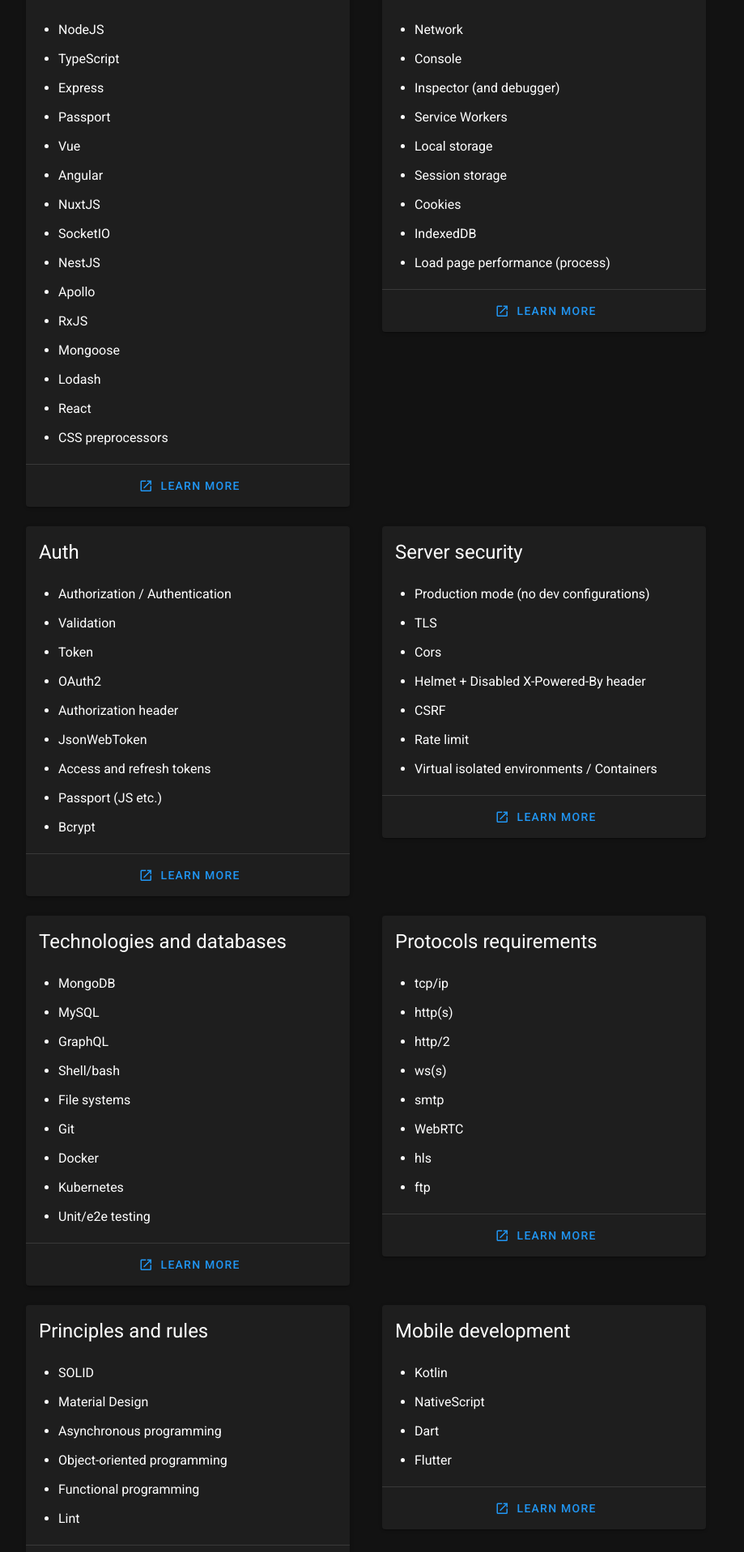
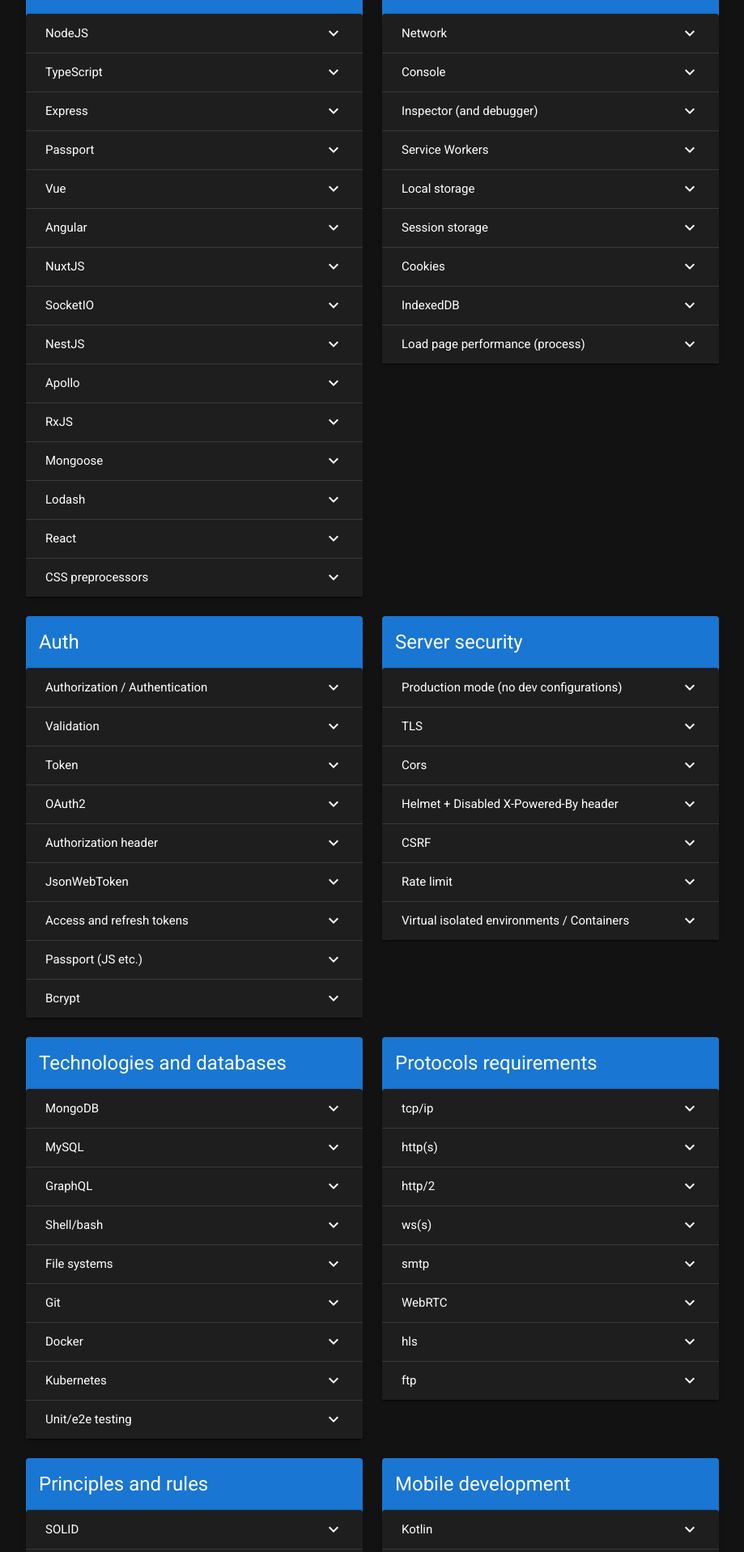
Before and after one commit to MarkYarchak/requirements, a Nuxt app: page / in a window 1280 px wide. Shown: the part 123-2040 px from the top of the page at 81% size, without its empty margins (180-1099 px from the left). Built offline with nearby package versions, Linux system fonts and the light colour scheme.

Commit message:
changed design with expension

```diff
--- a/layouts/default.vue
+++ b/layouts/default.vue
@@ -3,6 +3,10 @@
     <v-app-bar
       fixed
       app
+      elevate-on-scroll
+      tile
+      style="border-bottom: thin solid rgba(0, 0, 0, 0.12)!important;"
+      :color="appBarColor"
     >
       <v-toolbar-title>
         <strong>Developer requirements</strong>
@@ -21,16 +25,46 @@
         icon
         class="mr-5-sm"
         :large="$vuetify.breakpoint.smAndUp"
-        @click="$vuetify.theme.dark = !$vuetify.theme.dark"
+        @click="changeTheme"
       >
         <v-icon>mdi-theme-light-dark</v-icon>
       </v-btn>
     </v-app-bar>
-    <v-content>
+    <v-main>
       <nuxt />
-    </v-content>
+    </v-main>
   </v-app>
 </template>
+
+<script>
+export default {
+  data() {
+    return {
+      appBarColor: '',
+    };
+  },
+  mounted() {
+    this.switchAppBarColor();
+    document.addEventListener('scroll', this.onScrollHandler, true);
+  },
+  beforeDestroy() {
+    document.removeEventListener('scroll', this.onScrollHandler, true);
+  },
+  methods: {
+    changeTheme() {
+      this.$vuetify.theme.dark = !this.$vuetify.theme.dark;
+      this.switchAppBarColor();
+    },
+    onScrollHandler() {
+      this.switchAppBarColor();
+    },
+    switchAppBarColor() {
+      const scrolledColor = this.$vuetify.theme.dark ? '#121212' : 'white';
+      this.appBarColor = window.pageYOffset ? '' : scrolledColor;
+    },
+  },
+};
+</script>
 
 <style scoped>
   @media (min-width: 600px) {
--- a/nuxt.config.js
+++ b/nuxt.config.js
@@ -78,9 +78,15 @@
           warning: colors.amber.base,
           error: colors.deepOrange.accent4,
           success: colors.green.accent3
-        }
-      }
-    }
+        },
+      },
+      options: {
+        // themeCache: {
+        //   get: key => localStorage.getItem(key),
+        //   set: (key, value) => localStorage.setItem(key, value),
+        // },
+      },
+    },
   },
   /*
   ** Build configuration
@@ -89,7 +95,7 @@
     /*
     ** You can extend webpack config here
     */
-    extend (config, ctx) {
-    }
-  }
-}
+    extend(config, ctx) {
+    },
+  },
+};
--- a/package.json
+++ b/package.json
@@ -19,6 +19,7 @@
     "@nuxtjs/pwa": "^3.0.0-0",
     "cross-env": "^5.2.0",
     "express": "^4.16.4",
+    "markdown-it": "^11.0.0",
     "nuxt": "^2.0.0"
   },
   "devDependencies": {
@@ -26,7 +27,7 @@
     "@nuxtjs/eslint-config-typescript": "^1.0.0",
     "@nuxtjs/eslint-module": "^1.0.0",
     "@nuxtjs/stylelint-module": "^3.1.0",
-    "@nuxtjs/vuetify": "^1.0.0",
+    "@nuxtjs/vuetify": "^1.11.2",
     "babel-eslint": "^10.0.1",
     "eslint": "^6.1.0",
     "eslint-plugin-nuxt": ">=0.4.2",
--- a/pages/index.vue
+++ b/pages/index.vue
@@ -7,190 +7,390 @@
     <div
       v-for="(requirementsBlock, reqIndex) in requirementsList"
       :key="reqIndex"
-      class="pa-3 card-center-height"
+      class="pa-3"
     >
       <v-card
-        max-width="400"
         width="100%"
+        :color="cardTitleColor"
       >
-        <v-card-title class="headline">
+        <v-card-title
+          class="headline"
+          :class="{ 'white--text': $vuetify.theme.dark }"
+        >
           {{ requirementsBlock.title }}
         </v-card-title>
-        <div style="padding: 0 16px">
-          <v-list dense>
-            <ul>
-              <li
-                v-for="(req, reqI) in requirementsBlock.list"
-                :key="reqI"
-                style="min-height: 36px"
-              >
-                {{ req }}
-              </li>
-            </ul>
-          </v-list>
-        </div>
-        <v-divider />
-        <v-card-actions>
-          <div style="flex-grow: 1;"></div>
-          <v-btn
-            color="blue"
-            nuxt
-            text
-            block
-            @click="agreeWithRequirementsDialog = true"
+        <v-expansion-panels accordion>
+          <v-expansion-panel
+            v-for="(req, reqI) in requirementsBlock.list"
+            :key="reqI"
           >
-            <v-icon left>mdi-open-in-new</v-icon>
-            Learn more
-          </v-btn>
-          <div style="flex-grow: 1;"></div>
-        </v-card-actions>
+            <v-expansion-panel-header>{{ req.title }}</v-expansion-panel-header>
+            <v-expansion-panel-content>{{ descriptionRenderer(req.description) }}</v-expansion-panel-content>
+          </v-expansion-panel>
+        </v-expansion-panels>
       </v-card>
     </div>
   </v-layout>
 </template>
 
 <script>
+import MarkdownIt from 'markdown-it';
+
 export default {
   data() {
     return {
+      md: new MarkdownIt(),
       agreeWithRequirementsDialog: false,
       requirementsList: [
         {
           title: 'WEB development',
           list: [
-            'NodeJS',
-            'TypeScript',
-            'Express',
-            'Passport',
-            'Vue',
-            'Angular',
-            'NuxtJS',
-            'SocketIO',
-            'NestJS',
-            'Apollo',
-            'RxJS',
-            'Mongoose',
-            'Lodash',
-            'React',
-            'CSS preprocessors',
+            {
+              title: 'NodeJS',
+              description: '',
+            },
+            {
+              title: 'TypeScript',
+              description: '',
+            },
+            {
+              title: 'Express',
+              description: '',
+            },
+            {
+              title: 'Passport',
+              description: '',
+            },
+            {
+              title: 'Vue',
+              description: '',
+            },
+            {
+              title: 'Angular',
+              description: '',
+            },
+            {
+              title: 'NuxtJS',
+              description: '',
+            },
+            {
+              title: 'SocketIO',
+              description: '',
+            },
+            {
+              title: 'NestJS',
+              description: '',
+            },
+            {
+              title: 'Apollo',
+              description: '',
+            },
+            {
+              title: 'RxJS',
+              description: '',
+            },
+            {
+              title: 'Mongoose',
+              description: '',
+            },
+            {
+              title: 'Lodash',
+              description: '',
+            },
+            {
+              title: 'React',
+              description: '',
+            },
+            {
+              title: 'CSS preprocessors',
+              description: '',
+            },
           ],
         },
         {
           title: 'Browser and dev-tools',
           list: [
-            'Network',
-            'Console',
-            'Inspector (and debugger)',
-            'Service Workers',
-            'Local storage',
-            'Session storage',
-            'Cookies',
-            'IndexedDB',
-            'Load page performance (process)',
+            {
+              title: 'Network',
+              description: '',
+            },
+            {
+              title: 'Console',
+              description: '',
+            },
+            {
+              title: 'Inspector (and debugger)',
+              description: '',
+            },
+            {
+              title: 'Service Workers',
+              description: '',
+            },
+            {
+              title: 'Local storage',
+              description: '',
+            },
+            {
+              title: 'Session storage',
+              description: '',
+            },
+            {
+              title: 'Cookies',
+              description: '',
+            },
+            {
+              title: 'IndexedDB',
+              description: '',
+            },
+            {
+              title: 'Load page performance (process)',
+              description: '',
+            },
           ],
         },
         {
           title: 'Auth',
           list: [
-            'Authorization / Authentication',
-            'Validation',
-            'Token',
-            'OAuth2',
-            'Authorization header',
-            'JsonWebToken',
-            'Access and refresh tokens',
-            'Passport (JS etc.)',
-            'Bcrypt',
+            {
+              title: 'Authorization / Authentication',
+              description: '',
+            },
+            {
+              title: 'Validation',
+              description: '',
+            },
+            {
+              title: 'Token',
+              description: '',
+            },
+            {
+              title: 'OAuth2',
+              description: '',
+            },
+            {
+              title: 'Authorization header',
+              description: '',
+            },
+            {
+              title: 'JsonWebToken',
+              description: '',
+            },
+            {
+              title: 'Access and refresh tokens',
+              description: '',
+            },
+            {
+              title: 'Passport (JS etc.)',
+              description: '',
+            },
+            {
+              title: 'Bcrypt',
+              description: '',
+            },
           ],
         },
         {
           title: 'Server security',
           list: [
-            'Production mode (no dev configurations)',
-            'TLS',
-            'Cors',
-            'Helmet + Disabled X-Powered-By header',
-            'CSRF',
-            'Rate limit',
-            'Virtual isolated environments / Containers',
+            {
+              title: 'Production mode (no dev configurations)',
+              description: '',
+            },
+            {
+              title: 'TLS',
+              description: '',
+            },
+            {
+              title: 'Cors',
+              description: '',
+            },
+            {
+              title: 'Helmet + Disabled X-Powered-By header',
+              description: '',
+            },
+            {
+              title: 'CSRF',
+              description: '',
+            },
+            {
+              title: 'Rate limit',
+              description: '',
+            },
+            {
+              title: 'Virtual isolated environments / Containers',
+              description: '',
+            },
           ],
         },
         {
           title: 'Technologies and databases',
           list: [
-            'MongoDB',
-            'MySQL',
-            'GraphQL',
-            'Shell/bash',
-            'File systems',
-            'Git',
-            'Docker',
-            'Kubernetes',
-            'Unit/e2e testing',
+            {
+              title: 'MongoDB',
+              description: '',
+            },
+            {
+              title: 'MySQL',
+              description: '',
+            },
+            {
+              title: 'GraphQL',
+              description: '',
+            },
+            {
+              title: 'Shell/bash',
+              description: '',
+            },
+            {
+              title: 'File systems',
+              description: '',
+            },
+            {
+              title: 'Git',
+              description: '',
+            },
+            {
+              title: 'Docker',
+              description: '',
+            },
+            {
+              title: 'Kubernetes',
+              description: '',
+            },
+            {
+              title: 'Unit/e2e testing',
+              description: '',
+            },
           ],
         },
         {
           title: 'Protocols requirements',
           list: [
-            'tcp/ip',
-            'http(s)',
-            'http/2',
-            'ws(s)',
-            'smtp',
-            'WebRTC',
-            'hls',
-            'ftp',
+            {
+              title: 'tcp/ip',
+              description: '',
+            },
+            {
+              title: 'http(s)',
+              description: '',
+            },
+            {
+              title: 'http/2',
+              description: '',
+            },
+            {
+              title: 'ws(s)',
+              description: '',
+            },
+            {
+              title: 'smtp',
+              description: '',
+            },
+            {
+              title: 'WebRTC',
+              description: '',
+            },
+            {
+              title: 'hls',
+              description: '',
+            },
+            {
+              title: 'ftp',
+              description: '',
+            },
           ],
         },
         {
           title: 'Principles and rules',
           list: [
-            'SOLID',
-            'Material Design',
-            'Asynchronous programming',
-            'Object-oriented programming',
-            'Functional programming',
-            'Lint',
+            {
+              title: 'SOLID',
+              description: '',
+            },
+            {
+              title: 'Material Design',
+              description: '',
+            },
+            {
+              title: 'Asynchronous programming',
+              description: '',
+            },
+            {
+              title: 'Object-oriented programming',
+              description: '',
+            },
+            {
+              title: 'Functional programming',
+              description: '',
+            },
+            {
+              title: 'Lint',
+              description: '',
+            },
           ],
         },
         {
           title: 'Mobile development',
           list: [
-            'Kotlin',
-            'NativeScript',
-            'Dart',
-            'Flutter',
+            {
+              title: 'Kotlin',
+              description: '',
+            },
+            {
+              title: 'NativeScript',
+              description: '',
+            },
+            {
+              title: 'Dart',
+              description: '',
+            },
+            {
+              title: 'Flutter',
+              description: '',
+            },
           ],
         },
         {
           title: 'Desktop and plugins',
           list: [
-            'Electron',
-            'C# .NET',
-            'Python',
-            'C/C++',
+            {
+              title: 'Electron',
+              description: '',
+            },
+            {
+              title: 'C# .NET',
+              description: '',
+            },
+            {
+              title: 'Python',
+              description: '',
+            },
+            {
+              title: 'C/C++',
+              description: '',
+            },
           ],
         },
       ],
     };
   },
-}
+  computed: {
+    cardTitleColor() {
+      return this.$vuetify.theme.dark ? 'blue darken-2' : 'grey lighten-3';
+    },
+  },
+  methods: {
+    descriptionRenderer(description) {
+      return this.md.render(description, { renderInline: true });
+    },
+  },
+};
 </script>
 
 <style scoped>
-  .card-center-height {
-    height: calc(100% - 118px);
-  }
-  .full-width-block {
-    display: flex;
-    width: 100%;
-    max-width: 440px;
-  }
-
   .grid-width-block {
     display: grid;
-    max-width: 100%;
-    width: 100%;
+    grid-auto-flow: row dense;
     grid-template-columns: repeat(auto-fill, minmax(320px, 440px));
     grid-template-rows: repeat(auto-fill, minmax(min-content, min-content));
   }
```
Also changed, not shown: 1 other file (tests, documents, lock files or other folders).
